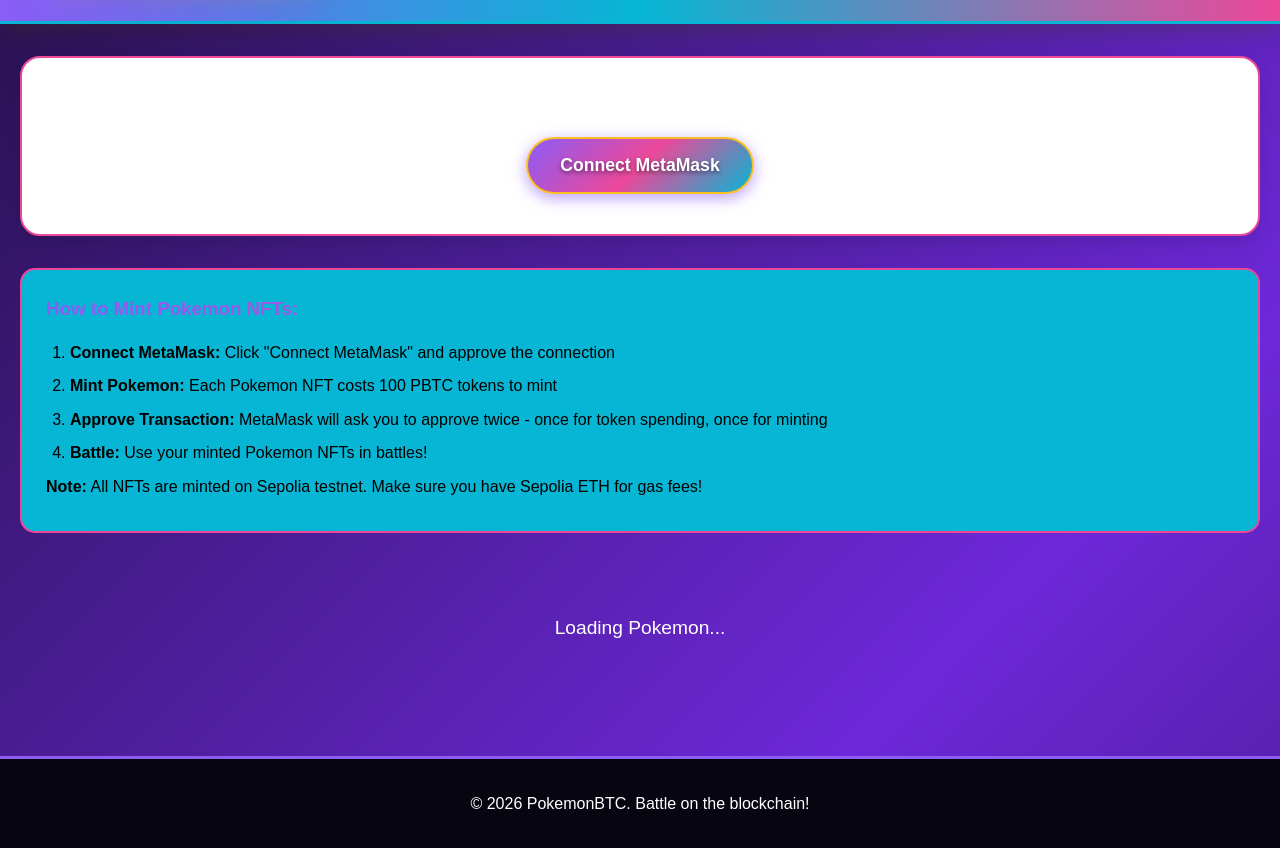
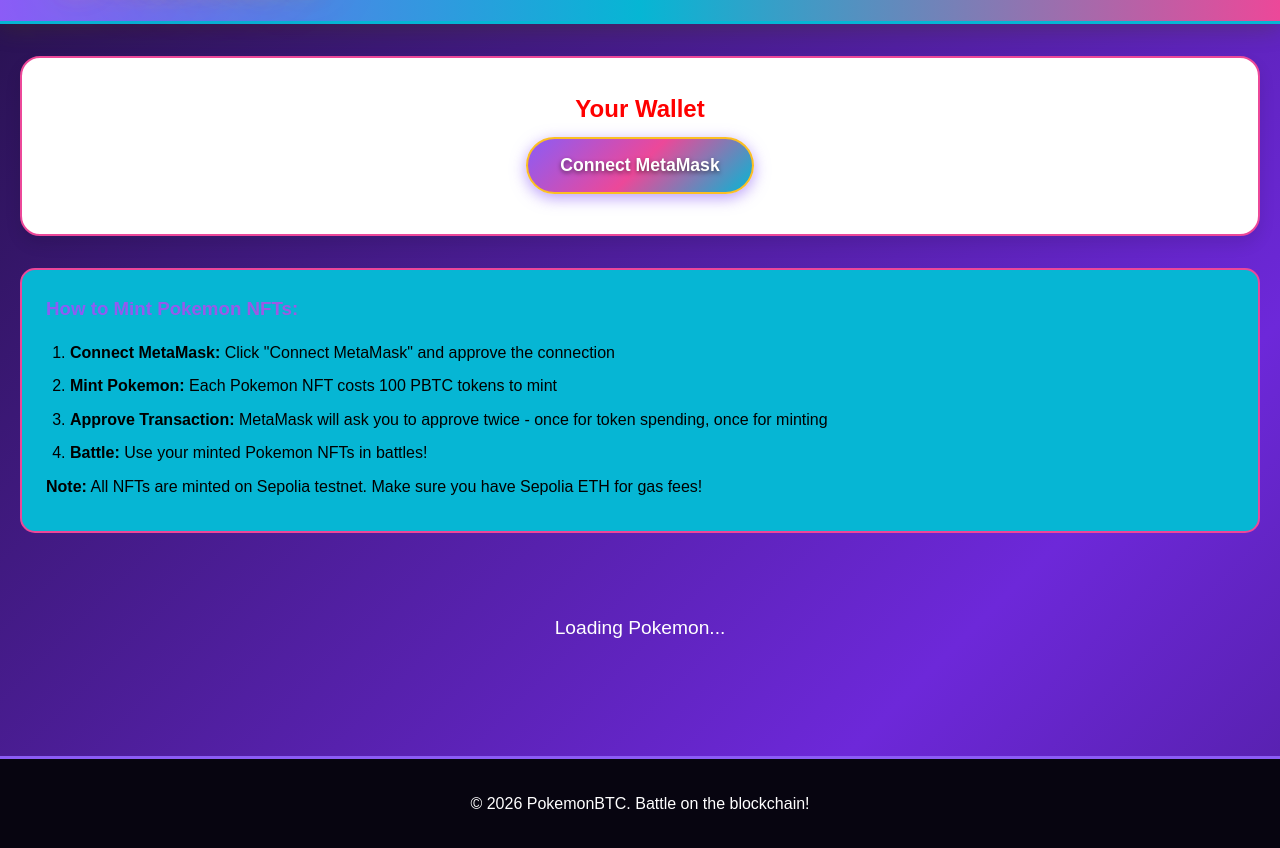
Before and after one commit to Ru-Rus/ETHxPokemon, a plain HTML site: page mint.html in a window 1280 px wide. Shown: the part 78-926 px from the top of the page. Drawn offline with nearby package versions, Linux system fonts and the light colour scheme; sample sign-in values are in the browser's storage.

Commit message:
fix mint page colors

```diff
--- a/js/mint.js
+++ b/js/mint.js
@@ -69,9 +69,10 @@ async function updateWalletUI() {
 
         walletControls.innerHTML = `
             <p style="color: var(--pokemon-blue); font-size: 1.1rem; margin-bottom: 1rem;">
-                Connected: <strong>${web3Utils.formatAddress(web3Utils.userAddress)}</strong>
+            Connected: <strong>${web3Utils.formatAddress(web3Utils.userAddress)}</strong>
             </p>
         `;
+        //
 
         walletInfo.style.display = 'flex';
         walletInfo.innerHTML = `
--- a/mint.html
+++ b/mint.html
@@ -296,7 +296,7 @@
 
             if (mode === 'blockchain') {
                 // Blockchain mode UI
-                walletTitle.textContent = 'Your Wallet';
+               walletTitle.textContent = 'Your Wallet'; walletTitle.style.color = 'red';
                 walletControls.innerHTML = '<button class="btn-primary connect-btn" onclick="handleConnect()">Connect MetaMask</button>';
                 refreshTimer.style.display = 'none';
 
```
